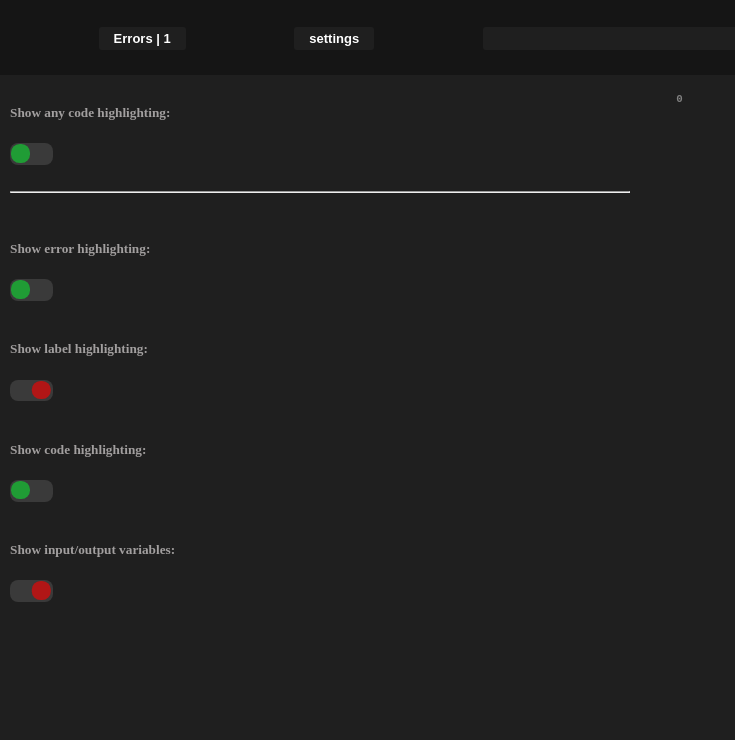
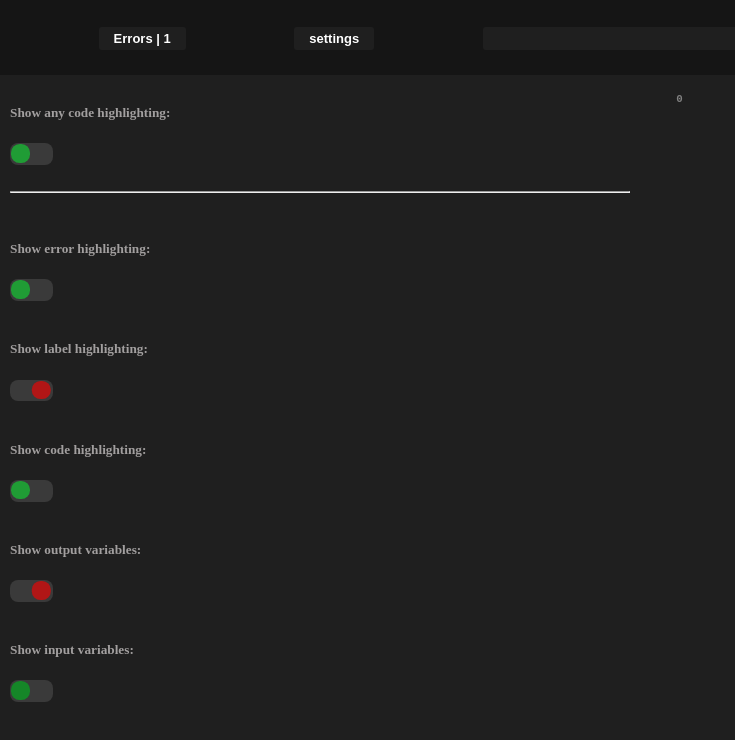
Before and after one commit to TyT-xexebe/Mlog-Debugger, a plain HTML site: page Mlog-Debugger/index.html in a window 1280 px wide. Both pictures are taken after a click on the button "settings". Shown: the whole page, without its empty margins (0-735 px from the left). Drawn offline with Linux system fonts and the light colour scheme.

Commit message:
Update index.html

```diff
--- a/Mlog-Debugger/index.html
+++ b/Mlog-Debugger/index.html
@@ -25,7 +25,8 @@
 		<h5>Show error highlighting:  </h5><div class="switch"><div class="scr" id="show2"></div></div><br>
 		<h5>Show label highlighting:  </h5><div class="switch"><div class="scr" id="show3"></div></div><br>
 		<h5>Show code highlighting:  </h5><div class="switch"><div class="scr" id="show4"></div></div><br>
-		<h5>Show input/output variables:  </h5><div class="switch"><div class="scr" id="show5"></div></div><br>
+		<h5>Show output variables:  </h5><div class="switch"><div class="scr" id="show5"></div></div><br>
+		<h5>Show input variables:  </h5><div class="switch"><div class="scr" id="show6"></div></div><br>
 	</div>
 	<script type="module" src="scripts/HightLighting-Errors.mjs"></script>
 	<script type="module" src="scripts/ObjectsMlog.mjs"></script>
```
